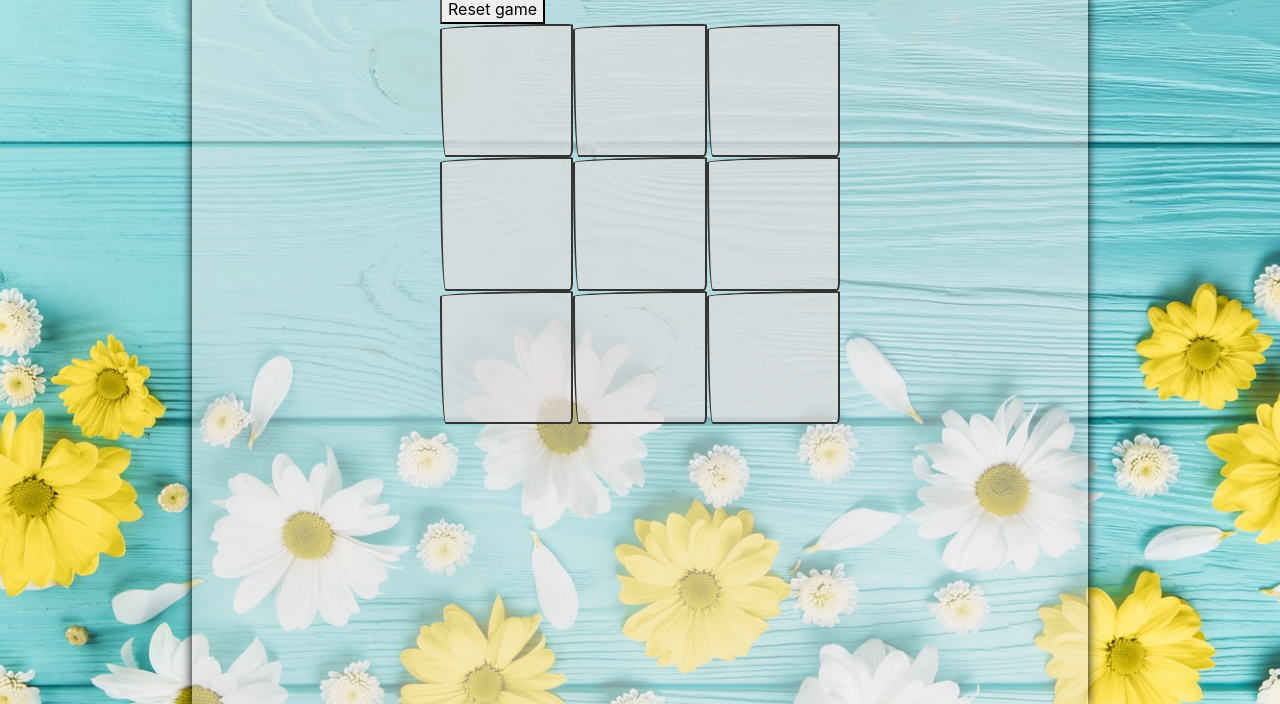
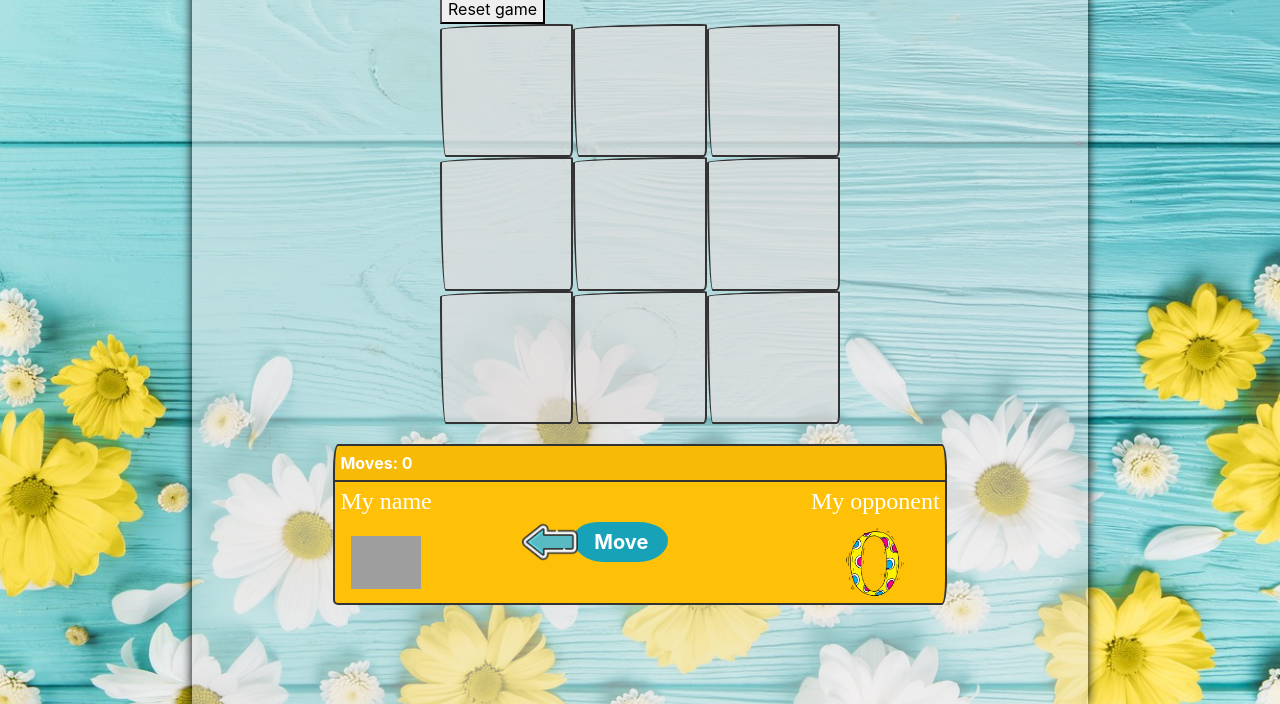
Before and after one commit to OlgaFedorovich/react-game, a React app in the folder react-game/: page / in a window 1280 px wide. Shown: the part 96-800 px from the top of the page. Built offline with nearby package versions, Linux system fonts and the light colour scheme; grey boxes are pictures that could not be loaded; a web font is replaced by a local one.

Commit message:
feat: add dashboard and computer mode

```diff
--- a/react-game/src/components/App/App.css
+++ b/react-game/src/components/App/App.css
@@ -20,6 +20,10 @@
     background: url('./../../assets/images/fruits-vetegables.jpg') no-repeat center center/cover;
 }
 
+.game-container.tom-djerry{
+    background: url('./../../assets/images/tom-djerry.jpg') no-repeat center center/cover;
+}
+
 .game-wrapper {
     width: 70%;
     height: 100vh;
--- a/react-game/src/components/App/App.js
+++ b/react-game/src/components/App/App.js
@@ -4,12 +4,25 @@ import './../../styles/bootstrap.min.css';
 import './App.css';
 import Header from './../Header/Header';
 import SettingsPopup from './../SettingsPopup/SettingsPopup';
+import PlayersDashboard from './../PlayersDashboard/PlayersDashboard';
 
 export const SettingsContext = React.createContext(null);
 
 const App = () => {
 
     const [settingsVisibility, setSettingsVisibility] = useState(false);
+
+    const [currentPlayer, setCurrentPlayer] = useState('O');
+
+    const [movesCount, setMovesCount] = useState(0);
+
+    const changeCurrentPlayer = (nextPlayer) => {
+        //let nextPlayer = currentPlayer === 'X' ? 'O' : 'X';
+        setCurrentPlayer(nextPlayer);
+    };
+
+    const increaseMovesCount = () => setMovesCount((movesCount) => movesCount + 1);
+    const resetMovesCount = () => setMovesCount(0);
 
     const defaultSettings = {
         mode: 'alone',
@@ -30,7 +43,15 @@ const App = () => {
                 <Header changeSettingsVisibility={() =>setSettingsVisibility(!settingsVisibility)}/>
                 <SettingsContext.Provider value={gameSettings}>
                     <Board
-                        matrixSize={+gameSettings.level}
+                        currentPlayer={currentPlayer}
+                        changeCurrentPlayer = {changeCurrentPlayer}
+                        increaseMovesCount={increaseMovesCount}
+                        resetMovesCount={resetMovesCount}
+                        movesCount={movesCount}
+                    />
+                    <PlayersDashboard
+                        currentPlayer={currentPlayer}
+                        movesCount={movesCount}
                     />
                 </SettingsContext.Provider>
             </div>
--- a/react-game/src/components/Board/Board.js
+++ b/react-game/src/components/Board/Board.js
@@ -1,4 +1,4 @@
-import React, {useState, useEffect, useContext} from 'react';
+import React, {useState, useEffect, useContext, useCallback} from 'react';
 import './Board.css';
 import {SettingsContext} from './../App/App';
 
@@ -7,18 +7,20 @@ const Board = (props) => {
 
     const {mode, level, move, theme} = useContext(SettingsContext);
 
+    const {currentPlayer, changeCurrentPlayer, increaseMovesCount, resetMovesCount, movesCount} = props;
+    let matrixSize = +level;
 
     const [matrix, setMatrix] = useState(initMatrix);
-    const [matrixSize, setMatrixSize] = useState(props.matrixSize);
-    const [currentPlayer, setCurrentPlayer] = useState('O');
+    //const [currentPlayer, setCurrentPlayer] = useState('O');
     const [selectedRow, setSelectedRow] = useState(null);
     const [selectedColumn, setSelectedColumn] = useState(null);
     const [winner, setWinner] = useState(false);
-    const [reset, setReset] = useState(false);
-
-    console.log(props);
+    const [newGame, setNewGame] = useState(true);
+    const [usersMove, setUsersMove] = useState(true);
 
     useEffect(()=> {
+        if(newGame === true) {
+            setMatrix(initMatrix);
             setWinner(false);
             setSelectedColumn(null);
             setSelectedRow(null);
@@ -32,17 +34,29 @@ const Board = (props) => {
             }
 
             setMatrix(tempMatrix);
-        //console.log('rerender');
-
-    }, [reset, matrixSize]);
+        }
+    }, [newGame, matrixSize]);
 
     useEffect(()=> {
-        if(matrixSize !== props.matrixSize) {
-            setMatrixSize(props.matrixSize);
+        setNewGame(true);
+    }, [mode, level, move, matrixSize]);
+
+    useEffect(()=> {
+        if(newGame === true) {
+            resetMovesCount();
         }
-        console.log('rerender');
+    }, [newGame, resetMovesCount]);
 
-    });
+
+    // useEffect(() => {
+    //     if(mode === 'computer') {
+    //         if
+
+
+    //     }
+
+
+    // }, [usersMove, mode]);
 
     const squareClick = (indRow, indCol) => {
         console.log(indRow, indCol);
@@ -51,14 +65,52 @@ const Board = (props) => {
         setSelectedRow(indRow);
 
         if(!matrix[indRow][indCol] && !winner) {
+            increaseMovesCount();
             let nextPlayer = currentPlayer === 'X' ? 'O' : 'X';
-            setCurrentPlayer(nextPlayer);
-
+            // setCurrentPlayer(nextPlayer);
+            changeCurrentPlayer(nextPlayer);
             const matrixCopy = [...matrix];
             matrixCopy[indRow][indCol] = nextPlayer;
             setMatrix(matrixCopy);
         }
+
+        if(newGame === true) {
+            setNewGame(false);
+        }
     };
+
+    useEffect(() => {
+        if(mode === 'computer') {
+            let canUserMove;
+
+            if( move==="false") {
+                canUserMove = movesCount % 2 === 0 ? false : true;
+            }
+
+            if(move==="true") {
+                canUserMove = movesCount % 2 === 0 ? true : false;
+            }
+
+            if(canUserMove === false && !winner) {
+                const randomMark = () => {
+                    const indRow = Math.floor(Math.random() * ((matrixSize-1) - 0 + 1)) + 0;
+                    const indCol = Math.floor(Math.random() * ((matrixSize-1) - 0 + 1)) + 0;
+                    console.log(indRow, indCol);
+
+                    if(!matrix[indRow][indCol]) {
+                        squareClick(indRow, indCol);
+                        setUsersMove(true);
+                    } else randomMark();
+                };
+                randomMark();
+            }
+
+            setUsersMove(canUserMove);
+        }
+
+    }, [movesCount, mode, move]);
+
+
 
     const isWinner = () => {
         let vertical = true;
@@ -93,15 +145,15 @@ const Board = (props) => {
         }
     };
 
+    useEffect(()=> {
+        localStorage.setItem('matrix', JSON.stringify(matrix));
+    }, [matrix]);
+
     useEffect(() => {
         if(!winner) {
             isWinner();
         }
-    });
-
-    const resetGame = () => {
-        setReset(!reset);
-    };
+    }, [currentPlayer]);
 
     const transformMark = (mark) => {
         let markPicture;
@@ -117,7 +169,7 @@ const Board = (props) => {
 
     return(
         <div>
-            <button onClick= {()=>resetGame()}>Reset game</button>
+            <button onClick= {() =>{setNewGame(true)}} >Reset game</button>
             <div className="board_wrapper">
                 {
                     matrix.map((value, indRow) => {
@@ -125,7 +177,11 @@ const Board = (props) => {
                             <div className="board_row">
                                 {value.map((val, indCol)=> {
                                     return (
-                                        <div onClick={()=>squareClick(indRow, indCol)} className="board_column jumbotron">{transformMark(matrix[indRow][indCol])}</div>
+                                        <div onClick={()=>{
+                                            if(!usersMove) return;
+                                            squareClick(indRow, indCol);
+                                        }
+                                        } className="board_column jumbotron">{transformMark(matrix[indRow][indCol])}</div>
                                     )
                                 })}
                             </div>
--- /dev/null
+++ b/react-game/src/components/PlayersDashboard/PlayersDashboard.css
@@ -0,0 +1,58 @@
+.dashboard {
+    width: 70%;
+    margin-top: 20px;
+}
+
+.dashboard-players {
+    justify-content: space-between;
+    align-items: center;
+}
+
+.dashboard-player {
+    display: flex;
+    flex-direction: column;
+    justify-content: center;
+    align-items: center;
+}
+
+.move-turn {
+    padding: 10px 20px;
+    font-size: 20px;
+}
+
+.dashboard-mark {
+    width: 70px;
+    height: 70px;
+    display: flex;
+    justify-content: center;
+    align-items: center;
+}
+
+.player-mark {
+    display: block;
+}
+
+.card-body, .card-header {
+    padding: 5px;
+}
+
+.dashboard-move-arrow {
+    width: 80px;
+    height: 40px;
+    background: url('./../../assets/images/right-arrow.png') no-repeat center center/70%;
+    position: absolute;
+    top: 50%;
+    transition: all 1.5s;
+}
+
+.dashboard-move-arrow-right {
+    transform: translate(-80%, -50%) rotate(180deg);
+}
+
+.dashboard-move-arrow-left {
+    transform: translate(80%,-50%);
+}
+
+.move-arrow-wrapper {
+    position: relative;
+}
--- /dev/null
+++ b/react-game/src/components/PlayersDashboard/PlayersDashboard.js
@@ -0,0 +1,43 @@
+import React, {useContext, useEffect, useState} from 'react';
+import './PlayersDashboard.css';
+import './../Board/Board.css';
+import {SettingsContext} from './../App/App';
+
+const PlayersDashboard = (props) => {
+    const {mode, level, move, theme} = useContext(SettingsContext);
+
+    const {currentPlayer, movesCount} = props;
+
+    const Player_X = move === "true" ? 'My name' : 'My opponent';
+    const Player_O = move === 'false' ? 'My name' : 'My opponent';
+
+
+    return (
+        <div className="card text-white bg-warning mb-3 dashboard" style={{"max-width": "50rem"}}>
+            <div className="card-header">
+                Moves: {movesCount}
+            </div>
+            <div className="card-body d-flex dashboard-players">
+                    <div className="dashboard-left dashboard-player player-x">
+                        <h4 className="card-title">{Player_X}</h4>
+                        <div className="dashboard-mark">
+                            <span className={`x-player player-mark ${theme}`}></span>
+                        </div>
+
+                    </div>
+                    <div className="move-arrow-wrapper">
+                        <div className={`dashboard-move-arrow ${currentPlayer === 'O' ? 'dashboard-move-arrow-right' : 'dashboard-move-arrow-left'}`}></div>
+                        <span class="badge badge-pill badge-info move-turn">Move</span>
+                    </div>
+                    <div className="dashboard-right dashboard-player player-o">
+                        <h4 class="card-title">{Player_O}</h4>
+                        <div className="dashboard-mark">
+                            <span className={`o-player player-mark ${theme}`}></span>
+                        </div>
+                    </div>
+            </div>
+        </div>
+    )
+}
+
+export default PlayersDashboard;
--- a/react-game/src/components/SettingsPopup/SettingsPopup.js
+++ b/react-game/src/components/SettingsPopup/SettingsPopup.js
@@ -69,6 +69,7 @@ const SettingsPopup = (props) => {
                 <option value="react-angular">Rect vs Angular</option>
                 <option value="sun-moon">Sun vs Moon</option>
                 <option value="fruits-veggies">Fruits vs Veggies</option>
+                <option value="tom-djerry">Tom vs Jerry</option>
             </select>
         </div>
     )
```
Also changed, not shown: react-game/src/components/Board/Board.css (+8 -0 lines), react-game/src/assets/images/[Originals]/arrow.png (added), react-game/src/assets/images/arrow.png (added), react-game/src/assets/images/arrow2.png (added), react-game/src/assets/images/djerri2.jpg (added), react-game/src/assets/images/djerry.jpg (added), react-game/src/assets/images/right-arrow.png (added), react-game/src/assets/images/tom-djerry.jpg (added), react-game/src/assets/images/tom-djerry2.jpg (added), react-game/src/assets/images/tom2.png (added), 1 other file. Lines whose indentation alone changed are shown as unchanged.
